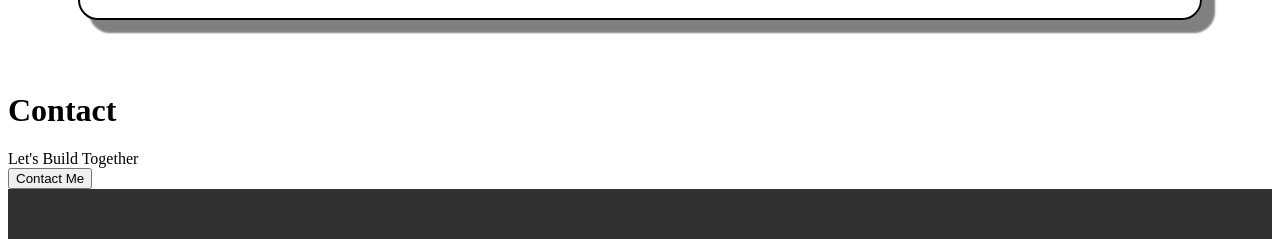
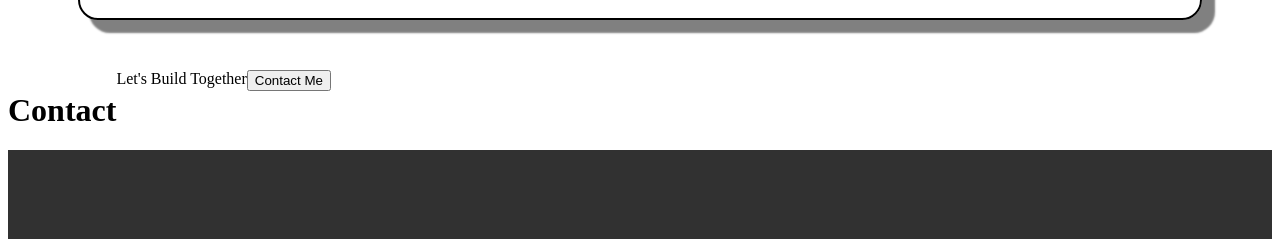
Before and after one commit to rorense/portfolio-website, a React (Create React App) app in the folder portfolio/: page / in a window 1280 px wide. Shown: the part 3753-3992 px from the top of the page. Built offline with nearby package versions, Linux system fonts and the light colour scheme.

Commit message:
Bug fixes

```diff
--- a/portfolio/src/Component/Contact/Contact.css
+++ b/portfolio/src/Component/Contact/Contact.css
@@ -1,5 +1,4 @@
 .contact {
-    display: flex;
-    flex-direction: column;
-    justify-content: center;
+      display: flex;
+
 }
```
